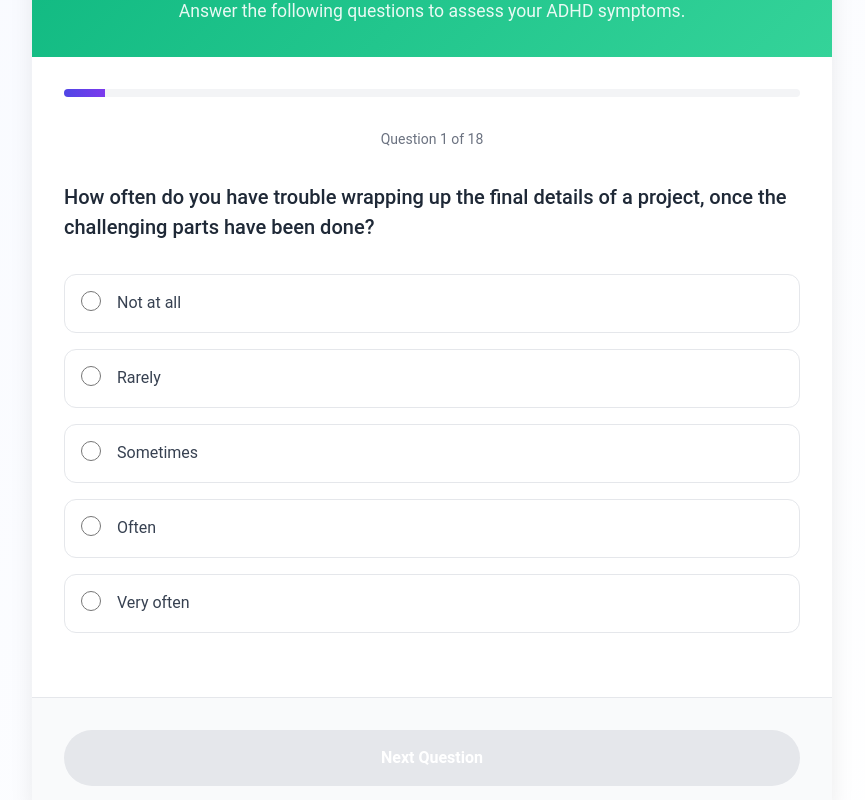
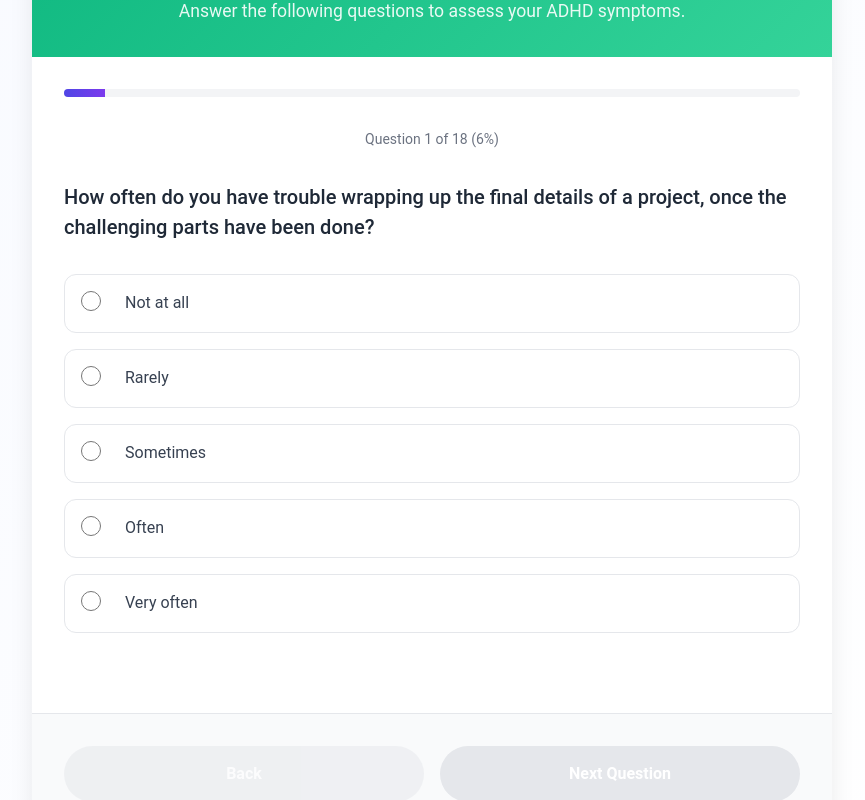
Before and after one commit to MBillahsust/WellSpring, a React (Create React App) app in the folder Frontend/: page /adhd_clarity_check in a window 1280 px wide. Shown: the part 320-1120 px from the top of the page, without its empty margins (208-1073 px from the left). Built offline with nearby package versions, Linux system fonts and the light colour scheme; no server answers.

Commit message:
enhance assesment ui for better navigation and readability

```diff
--- a/Frontend/src/pages/AssessmentPages/ADHD_Assesment.js
+++ b/Frontend/src/pages/AssessmentPages/ADHD_Assesment.js
@@ -1,4 +1,6 @@
-import React, { useState, useContext } from 'react';
+
+
+import React, { useState, useContext, useEffect, useRef } from 'react';
 import { useNavigate, useLocation } from 'react-router-dom';
 import axios from 'axios';
 import { UserContext } from '../../UserContext';
@@ -41,6 +43,13 @@ export default function ADHD_Assesment() {
   const { userInfo } = useContext(UserContext);
   const navigate = useNavigate();
   const location = useLocation();
+  const topRef = useRef(null);
+
+  useEffect(() => {
+    if (topRef.current) {
+      topRef.current.scrollIntoView({ behavior: 'smooth' });
+    }
+  }, [currentQuestion]);
 
   const handleAnswer = (value) => {
     setAnswers([...answers.slice(0, currentQuestion), value]);
@@ -117,22 +126,18 @@ export default function ADHD_Assesment() {
   };
 
   return (
-    <div className="assessment-container">
+    <div ref={topRef} className="assessment-container p-4 md:p-6">
       <div className="assessment-card">
         <div className="assessment-header adhd">
-          <h2 className="assessment-title">Adult ADHD Self-Report Scale (ASRS-v1.1)</h2>
+          <h2 className="assessment-title text-xl md:text-2xl">Adult ADHD Self-Report Scale (ASRS-v1.1)</h2>
           <p className="assessment-subtitle">Answer the following questions to assess your ADHD symptoms.</p>
         </div>
-        <div className="assessment-content">
+        <div className="assessment-content fade-in">
           {result ? (
             <div className="result-container">
               <h3 className="result-title">Assessment Complete</h3>
-              <div className="result-score">
-                {result.severity}
-              </div>
-              <p className="result-details">
-                Total Score: {result.totalScore} / {result.maxScore}
-              </p>
+              <div className="result-score">{result.severity}</div>
+              <p className="result-details">Total Score: {result.totalScore} / {result.maxScore}</p>
               <div className="result-details">
                 <p>Inattention Score: {result.inattentionScore} / 24</p>
                 <p>Hyperactivity/Impulsivity Score: {result.hyperImpulsivityScore} / 48</p>
@@ -145,27 +150,27 @@ export default function ADHD_Assesment() {
                 Note: This is a screening tool and not a diagnostic instrument.
                 Please consult with a mental health professional for a proper evaluation.
               </p>
-              <button className="next-button" onClick={handleSaveScore} style={{marginTop: '1rem'}}>
+              <button className="next-button hover:bg-green-600 transition" onClick={handleSaveScore} style={{ marginTop: '1rem' }}>
                 Save Score
               </button>
-              {saveStatus === 'saving' && <p style={{color: '#6366f1'}}>Saving...</p>}
-              {saveStatus === 'success' && <p style={{color: 'green'}}>Score saved successfully!</p>}
-              {saveStatus === 'error' && <p style={{color: 'red'}}>Failed to save score. Please try again.</p>}
+              {saveStatus === 'saving' && <p style={{ color: '#6366f1' }}>Saving...</p>}
+              {saveStatus === 'success' && <p style={{ color: 'green' }}>Score saved successfully!</p>}
+              {saveStatus === 'error' && <p style={{ color: 'red' }}>Failed to save score. Please try again.</p>}
             </div>
           ) : (
             <>
               <div className="progress-container">
                 <div className="progress-bar" style={{ width: `${progress}%` }}></div>
               </div>
-              <p className="question-counter">Question {currentQuestion + 1} of {asrsQuestions.length}</p>
-              <div className="question">
-                {asrsQuestions[currentQuestion]}
-              </div>
+              <p className="question-counter">
+                Question {currentQuestion + 1} of {asrsQuestions.length} ({Math.round(progress)}%)
+              </p>
+              <div className="question">{asrsQuestions[currentQuestion]}</div>
               <div className="options-grid">
                 {answerOptions.map((option) => (
                   <div
                     key={option.value}
-                    className={`option-item ${answers[currentQuestion] === option.value ? 'selected' : ''}`}
+                    className={`option-item flex flex-col sm:flex-row sm:items-center gap-2 ${answers[currentQuestion] === option.value ? 'selected' : ''}`}
                   >
                     <input
                       type="radio"
@@ -185,15 +190,26 @@ export default function ADHD_Assesment() {
             </>
           )}
         </div>
-        <div className="assessment-footer">
+        <div className="assessment-footer flex justify-between items-center gap-4 mt-4">
           {!result && (
+            <>
+              <button
+                onClick={() => setCurrentQuestion((prev) => Math.max(prev - 1, 0))}
+                className={`next-button bg-gray-300 text-gray-700 hover:bg-gray-400 transition duration-200 ${
+                  currentQuestion === 0 ? 'opacity-50 cursor-not-allowed' : ''
+                }`}
+                disabled={currentQuestion === 0}
+              >
+                Back
+              </button>
               <button
                 onClick={handleNext}
-              className="next-button"
+                className="next-button hover:bg-green-600 transition duration-200"
                 disabled={answers[currentQuestion] === undefined}
               >
                 {currentQuestion < asrsQuestions.length - 1 ? "Next Question" : "Submit"}
               </button>
+            </>
           )}
         </div>
       </div>
```
Lines whose indentation alone changed are shown as unchanged.
